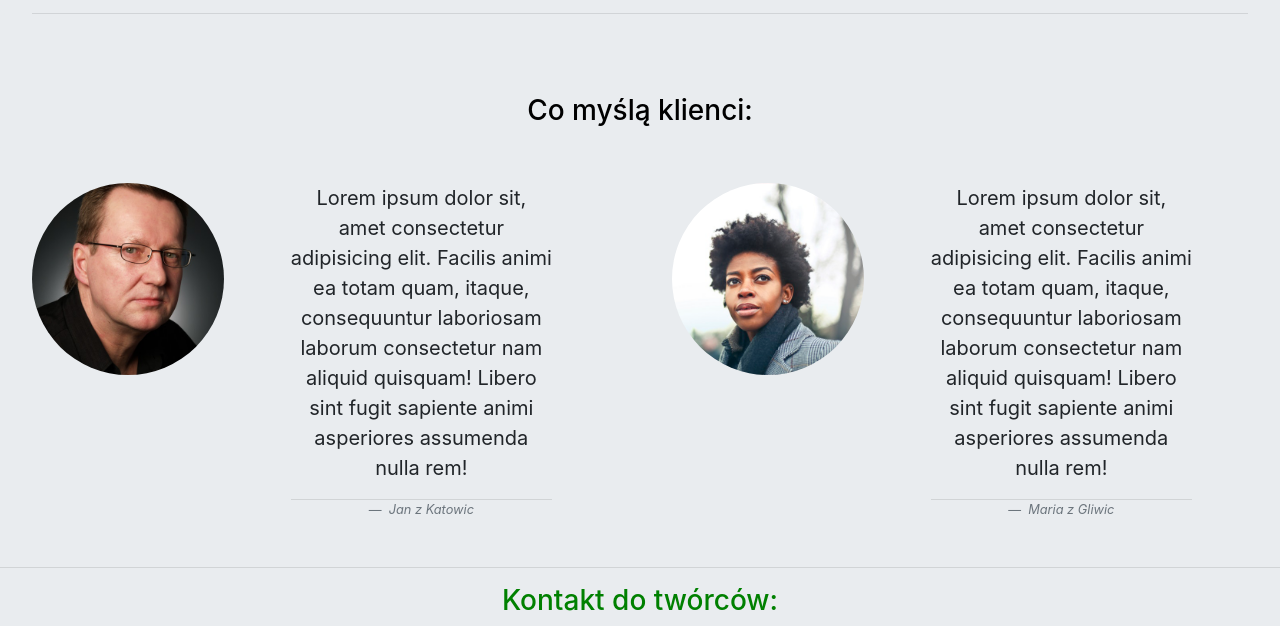
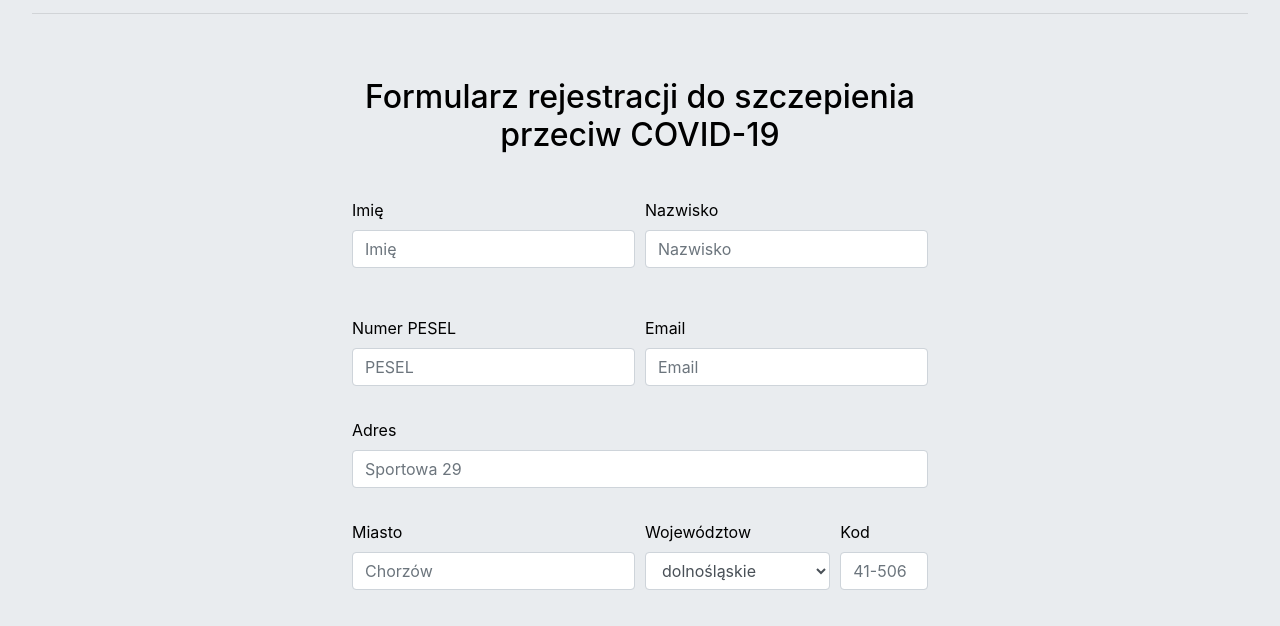
Before and after one commit to mczekajski/rwd-app-chorzow, a plain HTML site: page index.html in a window 1280 px wide. Shown: the part 1526-2152 px from the top of the page. Drawn offline with Linux system fonts and the light colour scheme.

Commit message:
Formularz rejestracji

```diff
--- a/index.html
+++ b/index.html
@@ -42,6 +42,9 @@
             </li>
             <li class="nav-item">
               <a href="#resources" class="nav-link">ZASOBY</a>
+            </li>
+            <li class="nav-item">
+              <a href="#form_reg" class="nav-link">REJESTRACJA</a>
             </li>
             <li class="nav-item">
               <a href="#clients" class="nav-link">KLIENCI</a>
@@ -145,6 +148,81 @@
     </div>
     <!-- End resources section -->
 
+    <!-- Start resources section -->
+    <div id="form_reg" class="form_register">
+      <div class="jumbotron">
+        <h2 class="form_head">Formularz rejestracji do szczepienia przeciw COVID-19</h2>
+        <form>
+          <div class="form-row">
+            <div class="form-group col-md-6">
+              <label for="inputName">Imię</label>
+              <input type="text" class="form-control" id="inputName" placeholder="Imię">
+            </div>
+            <div class="form-group col-md-6">
+              <label for="inputSurname">Nazwisko</label>
+              <input type="text" class="form-control" id="inputSurname" placeholder="Nazwisko">
+            </div>
+          </div>
+          <div class="form-row">
+            <div class="form-group col-md-6">
+              <label for="inputPESEL">Numer PESEL</label>
+              <input type="number" class="form-control" id="inputPESEL" placeholder="PESEL">
+            </div>
+            <div class="form-group col-md-6">
+              <label for="inputEmail">Email</label>
+              <input type="email" class="form-control" id="inputEmail" placeholder="Email">
+            </div>
+          </div>
+          <div class="form-group">
+            <label for="inputAddress">Adres</label>
+            <input type="text" class="form-control" id="inputAddress" placeholder="Sportowa 29">
+          </div>
+          <div class="form-row">
+            <div class="form-group col-lg-6">
+              <label for="inputCity">Miasto</label>
+              <input type="text" class="form-control" id="inputCity" placeholder="Chorzów">
+            </div>
+            <div class="form-group col-lg-4">
+              <label for="inputState">Województow</label>
+              <select id="inputState" class="form-control">
+                <option disabled>Wybierz...</option>
+                <option>dolnośląskie</option>
+                <option>kujawsko-pomorskie</option>
+                <option>lubelskie</option>
+                <option>lubuskie</option>
+                <option>łódzkie</option>
+                <option>małopolskie</option>
+                <option>mazowieckie</option>
+                <option>opolskie</option>
+                <option>podkarpackie</option>
+                <option>podlaskie</option>
+                <option>pomorskie</option>
+                <option>śląskie</option>
+                <option>świętokrzyskie</option>
+                <option>warmińsko-mazurskie</option>
+                <option>wielkopolskie</option>
+                <option>zachodniopomorskie</option>
+              </select>
+            </div>
+            <div class="form-group col-lg-2">
+              <label for="inputZip">Kod</label>
+              <input type="text" class="form-control" id="inputZip" placeholder="41-506">
+            </div>
+          </div>
+          <div class="form-group">
+            <div class="form-check">
+              <input class="form-check-input" type="checkbox" id="gridCheck">
+              <label class="form-check-label" for="gridCheck">
+                Wyrażam zgodę na przetwarzanie moich danych osobowych w celu zgłoszenia zainteresowania szczepieniem przeciw COVID-19
+              </label>
+            </div>
+          </div>
+          <button type="submit" class="btn btn-secondary">Zarejestruj</button>
+        </form>
+      </div>
+    </div>
+    <!-- End resources section -->
+
     <!-- Start clients section -->
     <div id="clients">
       <div class="jumbotron">
--- a/style.css
+++ b/style.css
@@ -105,12 +105,27 @@ body{
     margin: 1rem 0;
   }
 
+  /*register form*/
+  .form_register{
+    max-width: 50%;
+    margin: 0 auto;
+  }
+
+  .form_head{
+    text-align: center;
+    padding-bottom: 20px;
+  }
+
   /* @media queries own rules */
 
   @media all and (max-width: 767px){
     .client{
       width: 50%;
       max-width: 40vw;
+    }
+
+    .form_register{
+      max-width: 70%;
     }
   }
 
```
